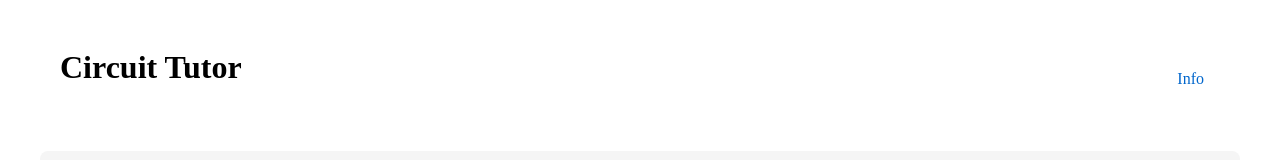
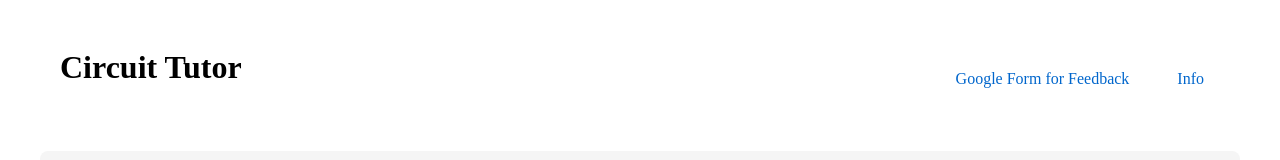
Before and after one commit to andrew-noble/circuit-tutor, a React (Vite) app in the folder frontend/: page / in a window 1280 px wide. Shown: the top 160 px of the page. Built offline with nearby package versions, Linux system fonts and the light colour scheme.

Commit message:
frontend feedback improvements

```diff
--- a/frontend/src/App.tsx
+++ b/frontend/src/App.tsx
@@ -15,9 +15,19 @@ const MainPage: React.FC = () => {
     <div className="app">
       <div className="header">
         <h1 style={{ height: "60px" }}>Circuit Tutor</h1>
-        <Link to="/info" className="info-link">
-          Info
-        </Link>
+        <div className="header-links">
+          <a
+            href="https://forms.gle/xwDaoUbPF7cm1FmcA"
+            className="info-link"
+            target="_blank"
+            rel="noopener noreferrer"
+          >
+            Google Form for Feedback
+          </a>
+          <Link to="/info" className="info-link">
+            Info
+          </Link>
+        </div>
       </div>
       <CircuitForm onCircuitReceived={setCircuitData} />
       <SampleCircuitButtons onCircuitReceived={setCircuitData} />
--- a/frontend/src/index.css
+++ b/frontend/src/index.css
@@ -247,6 +247,12 @@ path {
   margin-bottom: 20px;
 }
 
+.header-links {
+  display: flex;
+  gap: 1rem;
+  align-items: center;
+}
+
 .info-link {
   color: #0066cc;
   text-decoration: none;
```
